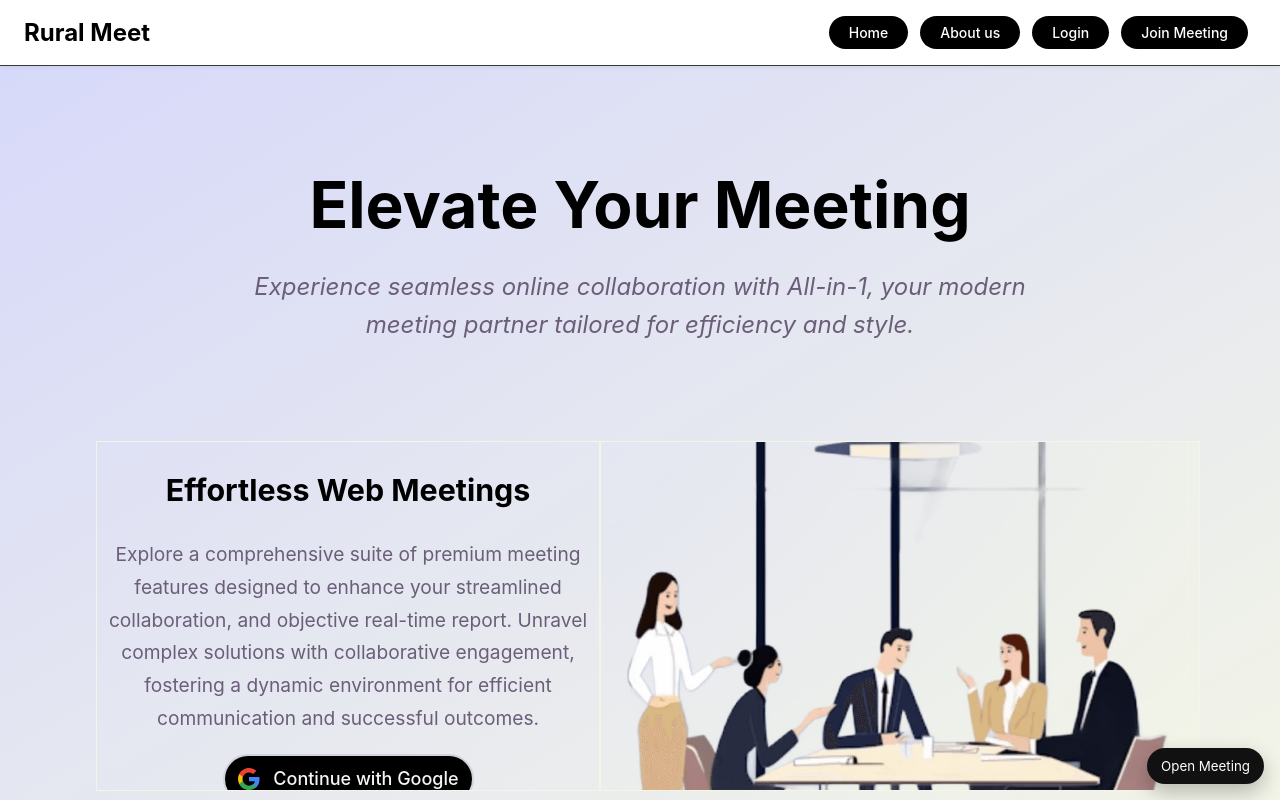
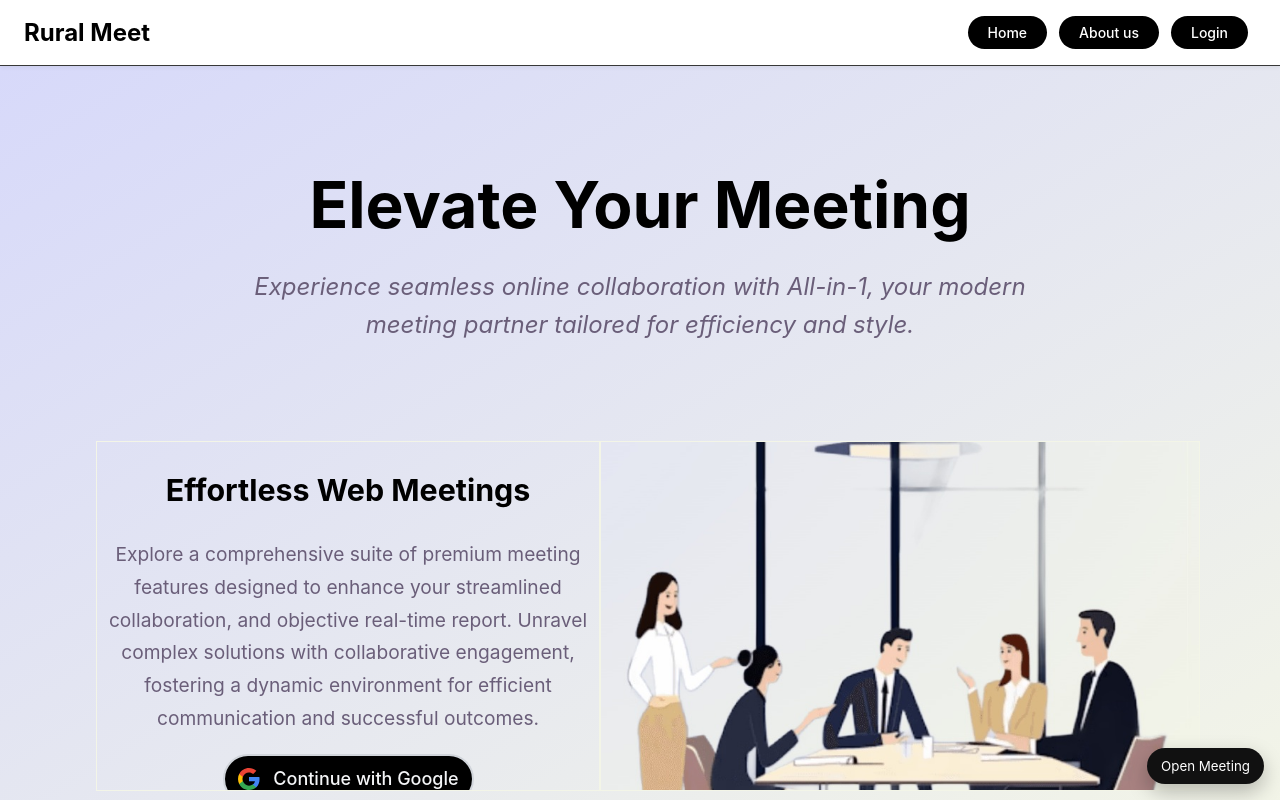
Before and after one commit to falguniiiii/Demo-project, a React (Create React App) app: page / in a window 1280 px wide. Shown: the top 800 px of the page. Built offline with nearby package versions, Linux system fonts and the light colour scheme.

Commit message:
temp btn

```diff
--- a/src/components/LandingPage.css
+++ b/src/components/LandingPage.css
@@ -5,7 +5,7 @@
 
 /* Header */
 .landing-header {
-  background-color: rgba(255, 255, 255, 0.531);
+  background-color: rgba(255, 255, 255, 0.66);
   border-bottom: 1px solid #373838;
   padding: 1rem 0;
   position: sticky;
--- a/src/components/LandingPage.jsx
+++ b/src/components/LandingPage.jsx
@@ -46,7 +46,6 @@ const LandingPage = () => {
       {/* Header (sticky) */}
       <nav
         className="landing-header"
-        style={{ position: 'sticky', top: 0, zIndex: 1000, background: '#fff' }}
       >
         <div className="landing-nav-container">
           <span className="landing-brand">Rural Meet</span>
@@ -54,11 +53,6 @@ const LandingPage = () => {
             <button className="landing-nav-btn">Home</button>
             <button className="landing-nav-btn">About us</button>
             <button className="landing-nav-btn" onClick={handleSignUp}>Login</button>
-
-            {/* TEMP: Join Meeting button */}
-            <button className="landing-nav-btn" onClick={handleJoinMeeting}>
-              Join Meeting
-            </button>
           </div>
         </div>
       </nav>
```
